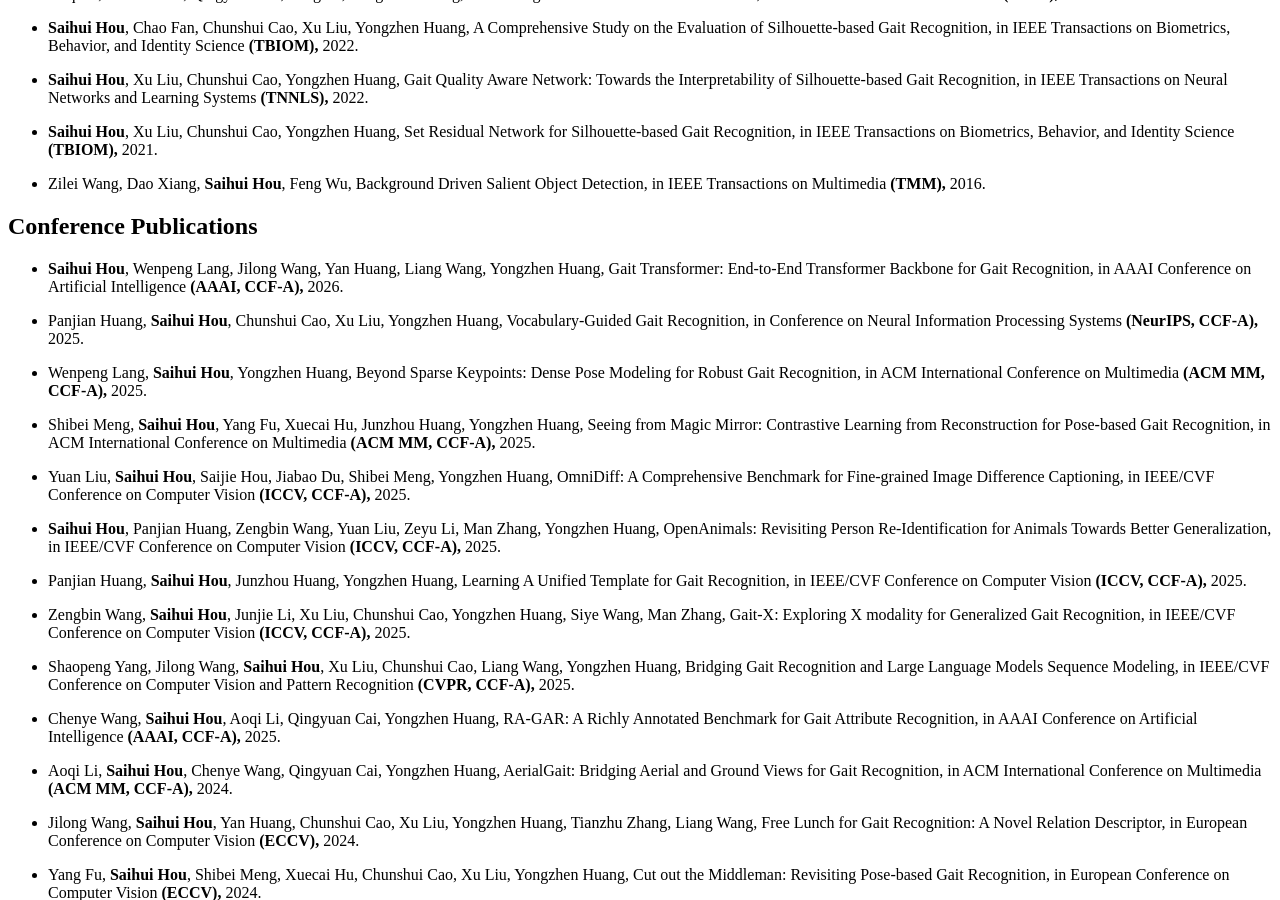
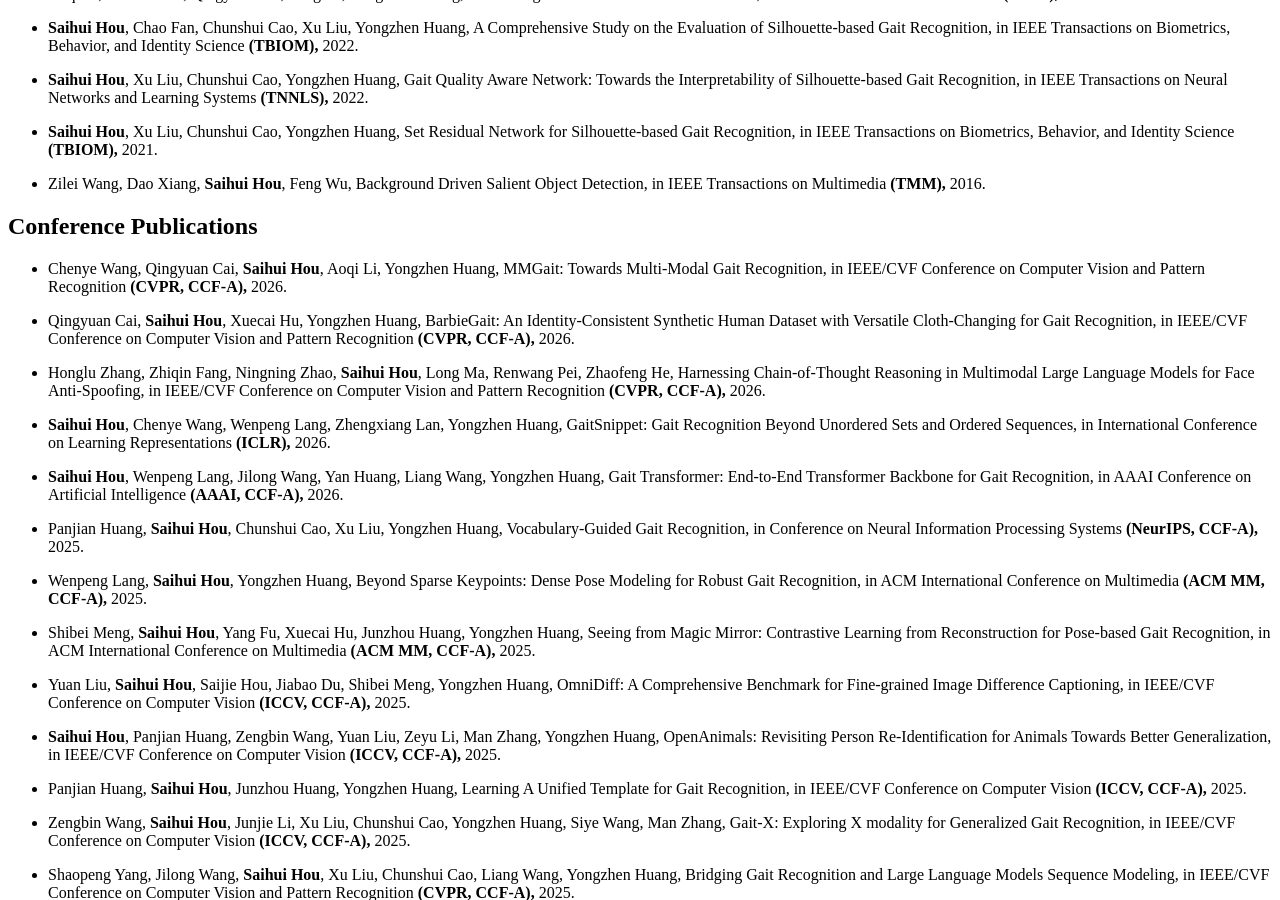
Before and after one commit to hshustc/hshustc.github.io, a Jekyll site: the page built from _pages/includes/4-pub.md, in a window 1280 px wide and 900 px high, scrolled down 1288 px. Built offline with Jekyll 4.4.1, drawn with Linux system fonts in a browser that asks for light colours; our own code applies the rules of GitHub Pages for plain Markdown files.

Commit message:
Update News and Pub

```diff
--- a/_pages/includes/4-pub.md
+++ b/_pages/includes/4-pub.md
@@ -46,6 +46,14 @@
 
 
 ## Conference Publications
+
+- Chenye Wang, Qingyuan Cai, **Saihui Hou**, Aoqi Li, Yongzhen Huang, MMGait: Towards Multi-Modal Gait Recognition, in IEEE/CVF Conference on Computer Vision and Pattern Recognition **(CVPR, CCF-A),** 2026.
+
+- Qingyuan Cai, **Saihui Hou**, Xuecai Hu, Yongzhen Huang, BarbieGait: An Identity-Consistent Synthetic Human Dataset with Versatile Cloth-Changing for Gait Recognition, in IEEE/CVF Conference on Computer Vision and Pattern Recognition **(CVPR, CCF-A),** 2026.
+
+- Honglu Zhang, Zhiqin Fang, Ningning Zhao, **Saihui Hou**, Long Ma, Renwang Pei, Zhaofeng He, Harnessing Chain-of-Thought Reasoning in Multimodal Large Language Models for Face Anti-Spoofing, in IEEE/CVF Conference on Computer Vision and Pattern Recognition **(CVPR, CCF-A),** 2026.
+
+- **Saihui Hou**, Chenye Wang, Wenpeng Lang, Zhengxiang Lan, Yongzhen Huang, GaitSnippet: Gait Recognition Beyond Unordered Sets and Ordered Sequences, in International Conference on Learning Representations **(ICLR),** 2026.
 
 - **Saihui Hou**, Wenpeng Lang, Jilong Wang, Yan Huang, Liang Wang, Yongzhen Huang, Gait Transformer: End-to-End Transformer Backbone for Gait Recognition, in AAAI Conference on Artificial Intelligence **(AAAI, CCF-A),** 2026.
 
```
Also changed, not shown: _pages/includes/2-news.md (+1 -0 lines).
